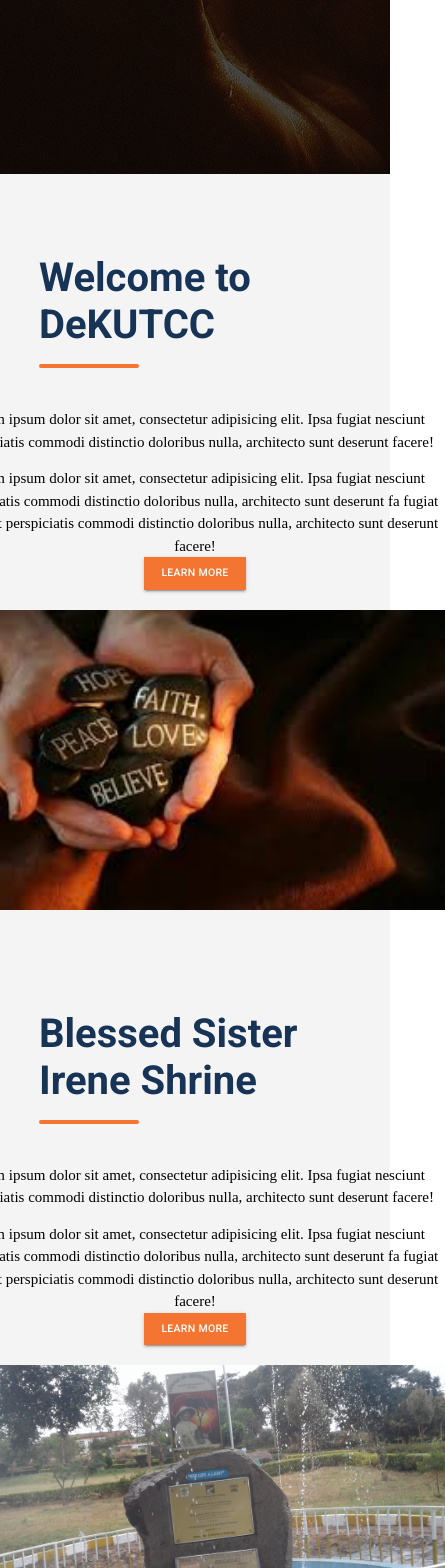
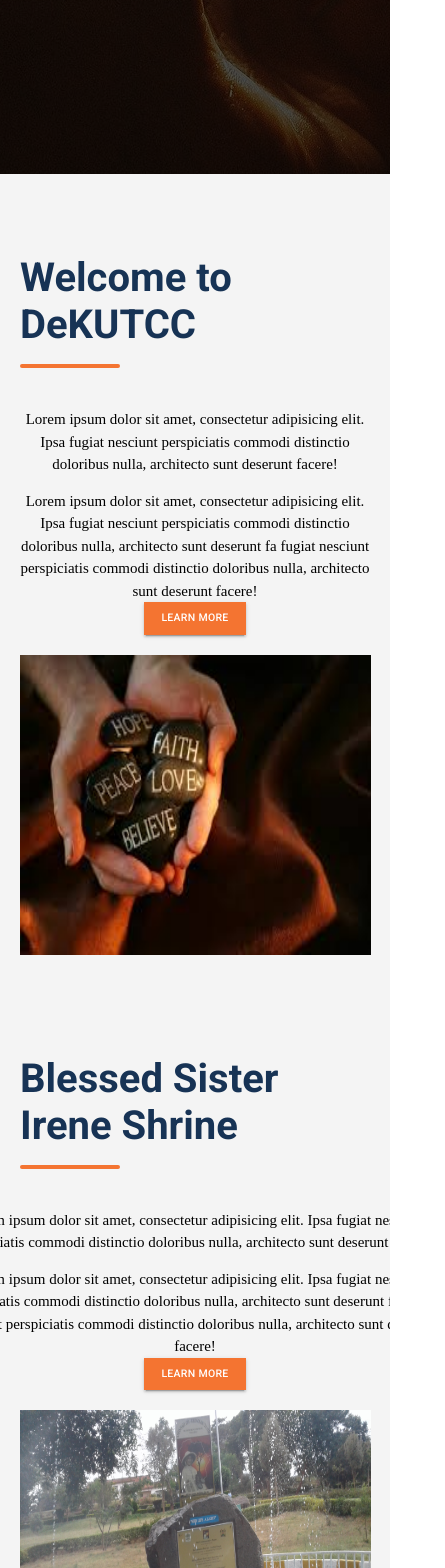
Before and after one commit to marville001/caweb, a React (Create React App) app: page / in a window 390 px wide. Shown: the part 432-2000 px from the top of the page, 445 px wide, since content can reach past the window. Built offline with nearby package versions, Linux system fonts and the light colour scheme.

Commit message:
Responsiveness

```diff
--- a/src/index.css
+++ b/src/index.css
@@ -13,6 +13,10 @@
   margin: 0;
   box-sizing: border-box;
   font-family: 'Roboto', sans-serif;
+}
+
+body, html{
+  overflow-x: hidden;
 }
 
 html{
@@ -91,9 +95,7 @@ ul{
 
 @media screen and (max-width: 550px){
   .container{
-    width: 80vw;
-    margin: 0 auto;
-    padding: 0px 20px;
+    width: 100%;
   }
 }
 
--- a/src/styles/home.scss
+++ b/src/styles/home.scss
@@ -1,5 +1,11 @@
 @mixin tablet {
   @media (max-width: 900px) {
+    @content;
+  }
+}
+
+@mixin phone {
+  @media (max-width: 599px) {
     @content;
   }
 }
@@ -46,6 +52,9 @@
 }
 
 .welcome {
+  @include phone {
+    padding: 0px 20px;
+  }
   .welcome-content {
     display: flex;
     gap: 20px;
@@ -70,6 +79,12 @@
           height: 300px;
         }
       }
+      @include phone() {
+        img {
+          width: 90vw;
+          height: 300px;
+        }
+      }
     }
     .welcome-right {
       flex: 1;
@@ -78,7 +93,7 @@
         align-items: center;
         flex-direction: column;
         p {
-          width: 500px;
+          // width: 500px;
           text-align: center;
         }
       }
@@ -94,6 +109,9 @@
 }
 
 .shrine {
+  @include phone {
+    padding: 0px 20px;
+  }
   .shrine-content {
     display: flex;
     gap: 20px;
@@ -116,6 +134,12 @@
         justify-content: center;
         img {
           width: 500px;
+          height: 300px;
+        }
+      }
+      @include phone() {
+        img {
+          width: 90vw;
           height: 300px;
         }
       }
@@ -143,6 +167,9 @@
 }
 
 .events {
+  @include phone {
+    padding: 0px 20px;
+  }
   .events-content {
     align-self: flex-start;
     .event {
--- a/src/styles/navbar.scss
+++ b/src/styles/navbar.scss
@@ -32,6 +32,10 @@
     display: flex;
     background-color: #fff;
     flex-direction: column;
+
+    @include phone {
+      padding: 0px 20px;
+    }
 
     .topNav {
       display: flex;
```
